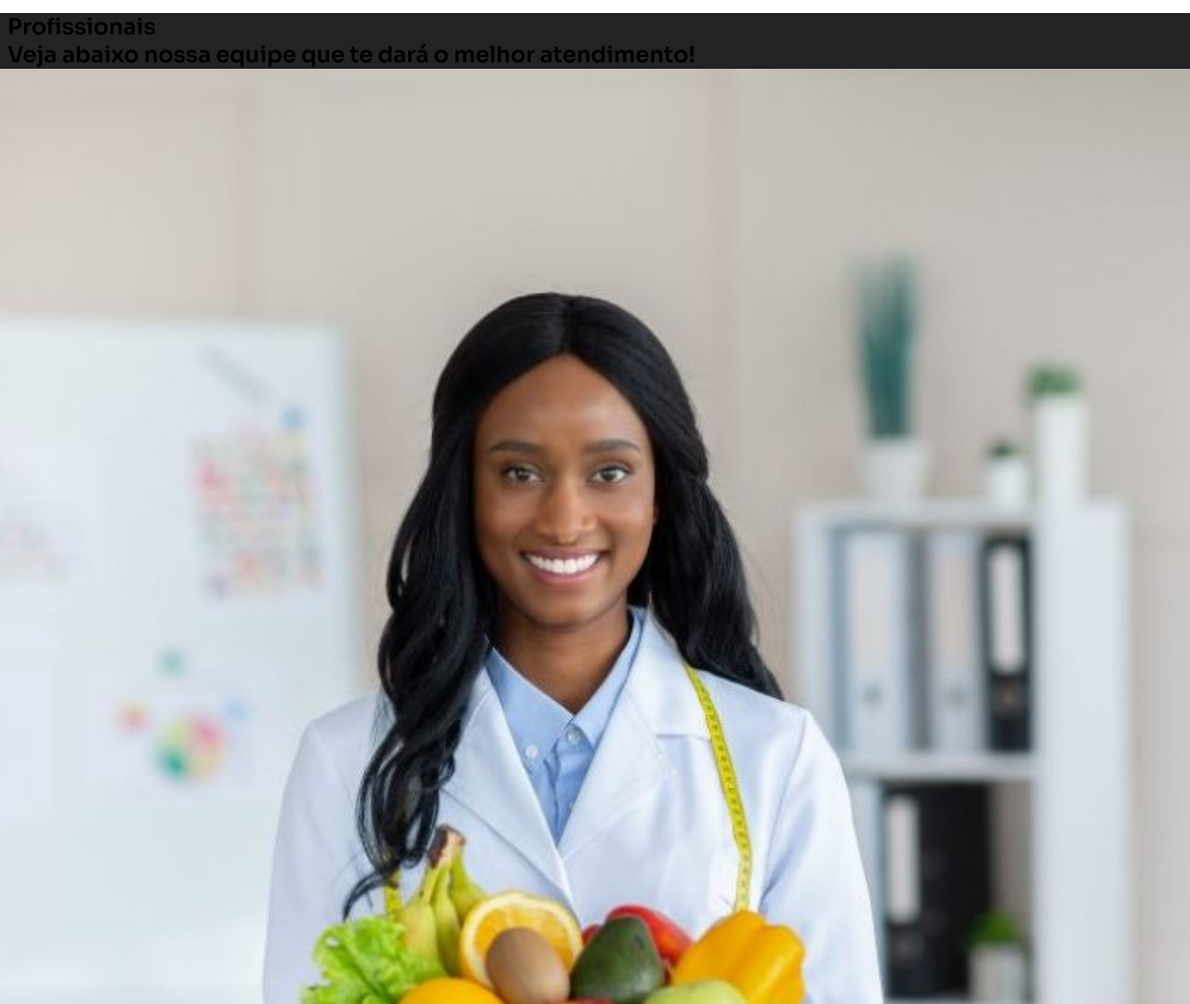
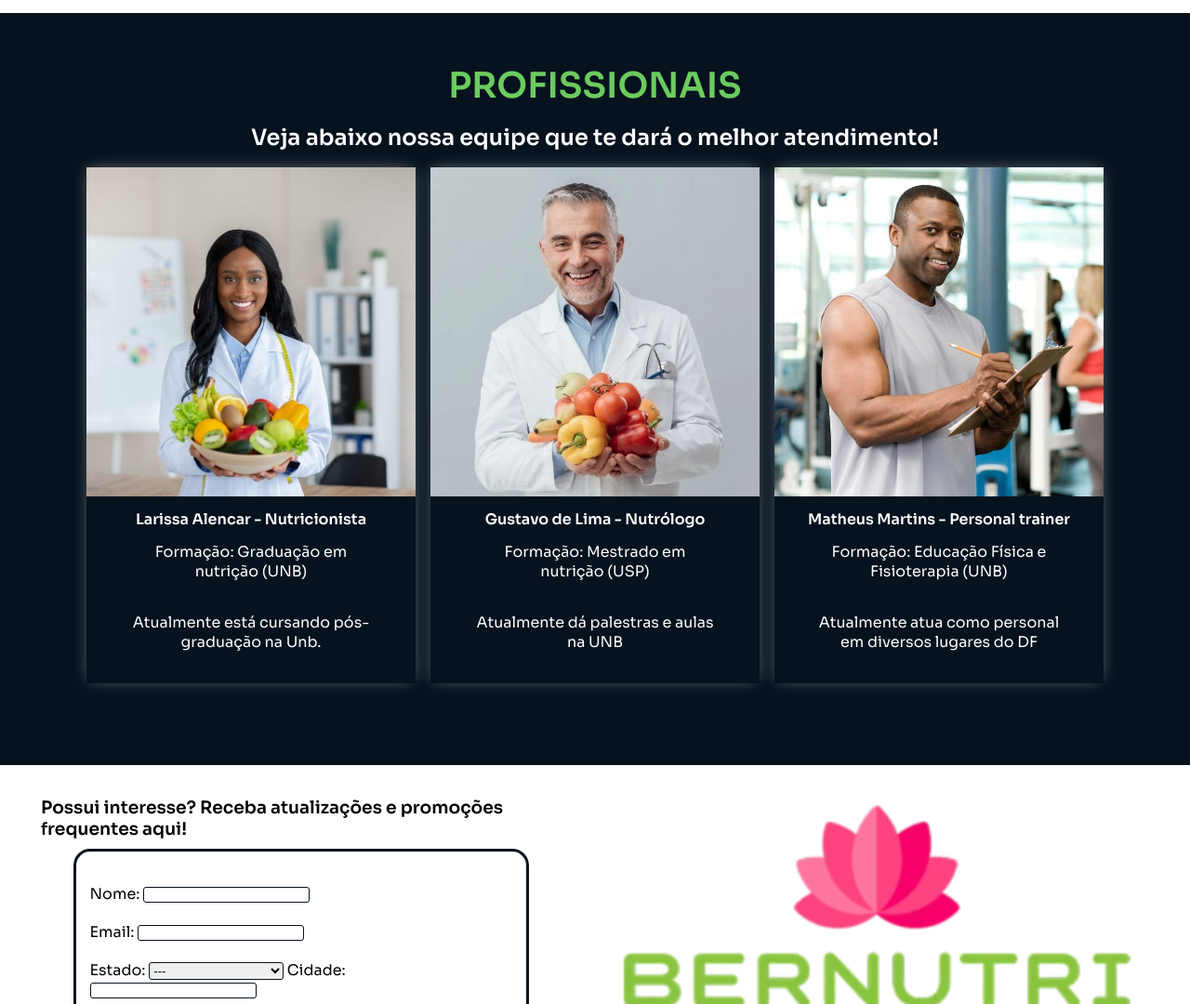
Before and after one commit to BeBraga/Projeto_web, a plain HTML site: page index.html in a window 1280 px wide. Shown: the part 1720-2800 px from the top of the page at 93% size. Drawn offline with Linux system fonts and the light colour scheme.

Commit message:
professionals and register style

```diff
--- a/partials/_colors.scss
+++ b/partials/_colors.scss
@@ -1,5 +1,4 @@
 $primary: #6CCB5F;
 $secondary: #E9008A;
-
-$black: #232224;
+$black: #06121E;
 $white: #FFF;
--- a/partials/_layout.scss
+++ b/partials/_layout.scss
@@ -13,7 +13,7 @@
     content:'';
     display: block;
     position: absolute;
-    background-image: linear-gradient(to bottom, rgba(6, 18, 30, 0.1), #06121E), url("../assets/Frutas.jpg");
+    background-image: linear-gradient(to bottom, rgba(6, 18, 30, 0.1), $black), url("../assets/Frutas.jpg");
     left: 0;
     top: 0;
     width: 100%;
@@ -26,7 +26,6 @@
 }
 
 .hero{
-    color: $white;
     min-height: 80hv;
     display: flex;
     flex-direction: column;
@@ -39,11 +38,11 @@
         line-height: 150%;
         max-width: 940px;
         font-size: 46px;
+        color: $primary;
     }
 
-    p{
-        text-align: center;
-        margin: 14px 0;
+    h2{
+        color: $white;
     }
 
     .button-contact{
@@ -86,7 +85,7 @@
 }
 
 .about{
-    background-color: #06121E;
+    background-color: $black;
     overflow: hidden;
     color: $white;
 }
@@ -140,6 +139,7 @@
     text-align: center;
     font-size: 38px;
     margin-bottom: 14px;
+    color: $primary;
 }
 
 .services-content h2{
@@ -189,7 +189,7 @@
 
 .ninfo button{
     color: $black;
-    background-color: $primary;
+    background-color: $secondary;
     padding: 4px 8px;
     border-radius: 4px;
     border: 0;
@@ -216,6 +216,22 @@
     gap: 8px;
 }
 
+.footer-icons a:hover{
+    i{
+        animation: translateY 0.8s infinite alternate;
+        color: $secondary;
+    }
+}
+
+@keyframes translateY {
+    from{
+        transform: translateY(0) scale(1);
+    }
+    to {
+        transform: translateY(-8px) scale(1.1);
+    }
+}
+
 .description{
     display:flex;
     justify-content: center;
@@ -225,3 +241,161 @@
     max-width: 354px;
     text-align: center;
 }
+
+.professionals{
+    display:flex;
+    justify-content: center;
+    align-items: center;
+    gap: 16px;
+    padding: 0 44px 34px 44px;
+}
+
+.professional{
+    flex: 1;
+    display: flex;
+    flex-direction: column;
+    background-color: $black;
+    border-radius: 8 px;
+    box-shadow: 0px -1px 17px -4px rgba(255, 255, 255, 0.45);
+    overflow: hidden;
+    color: $white;
+    position: relative;
+
+    img{
+        width: 100%;
+        max-width: 354px;
+        transition: transform 0.2s;
+        position: relative;
+    }
+}
+
+.professional img:hover{
+    transform: scale(1.2);
+    z-index: 2;
+}
+
+.professional-info{
+    width: 100%;
+    display: flex;
+    justify-content: center;
+    padding: 14px;
+    z-index: 1;
+    color: $white;
+}
+
+@media screen and (max-width: 768px) {
+    .professionals{
+        flex-direction: column;
+    }
+}
+
+.more{
+    background-color: $black;
+    color: $black;
+    display: flex;
+    flex-direction: column;
+    align-items: center;
+    justify-content: center;
+    padding: 54px 14px;
+}
+
+.more-content h1{
+    text-transform: uppercase;
+    text-align: center;
+    font-size: 38px;
+    margin-bottom: 14px;
+    color: $primary
+}
+
+.more-content h2{
+    line-height: 150%;
+    margin-bottom: 14px;
+    text-align: center;
+    max-width: 780px;
+    color: $white
+}
+
+.pinfo{
+    display:flex;
+    justify-content: center;
+    align-items: center;
+    gap: 16px;
+    padding: 0 44px 34px 44px;
+    max-width: 354px;
+    text-align: center;
+}
+
+.register{
+    background-color: $white;
+}
+
+.register-info{
+    margin-left: 30px
+}
+
+.register-content {
+    display: flex;
+    gap: 14px;
+    padding: 34px 14px 64px 14px;
+    img{
+        max-width: 600px;
+    }
+}
+
+.register-content div{
+    flex:1;
+}
+
+form {
+    margin: 0 auto;
+    width: 490px;
+    height: 300px;
+    padding: 15px;
+    border: 3px solid $black;
+    border-radius: 18px;
+  }
+
+  form div{
+    margin-top: 20px;
+  }
+
+  .register-info{
+    justify-content: center;
+    margin-bottom: 10px;
+  }
+
+  @media screen and (max-width: 768px) {
+    .register-content{
+        flex-direction: column;
+    }
+
+    .register-info{
+        text-align: center;
+    }
+}
+
+.input{
+    border: 1px solid $black;
+    padding: 8px 24px;
+    border-radius: 4px;
+    color: $black;
+    background-color: transparent;
+    transition: background-color 0.8s;
+}
+
+.input:hover{
+    border: 1px solid $secondary;
+    background-color: $secondary;
+    cursor: pointer;
+
+}
+
+input, textarea {
+  border: 1px solid $black;
+  border-radius: 3px;
+}
+
+select, textarea{
+    border: 1px solid $black;
+    border-radius: 3px;
+}
```
Also changed, not shown: style.css, 1 other file.
